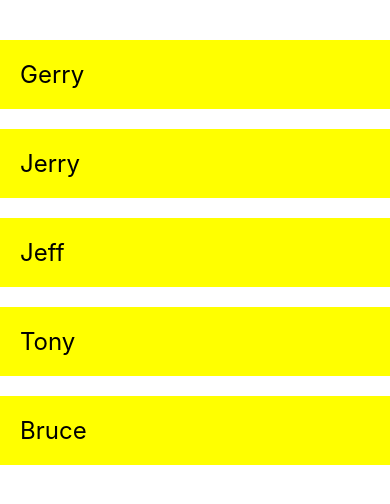
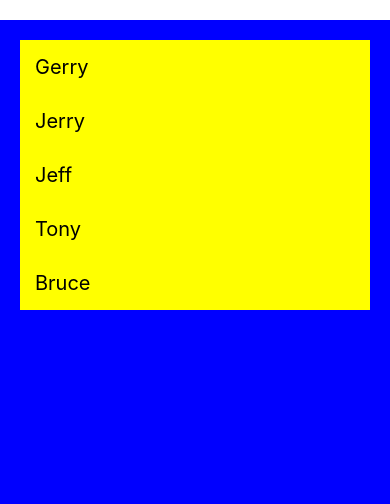
Before and after one commit to ggfan/react-native, a React Native app in the folder tutorial01/: screen / in a window 390 px wide. Shown: the top 504 px of the page. Built offline with nearby package versions, Linux system fonts and the light colour scheme.

Commit message:
use StyleSheet

```diff
--- a/tutorial01/App.js
+++ b/tutorial01/App.js
@@ -1,4 +1,7 @@
-//Touchable component
+//StyleSheet:
+//  1. inline style(s)
+//  2. create a StyleSheet in the same file
+//  3. create a StyleSheet in different file, import it
 import React, {useState} from 'react'
 import { StatusBar } from 'expo-status-bar';
 import { StyleSheet,View, Button, Text, FlatList, TouchableOpacity} from 'react-native';
@@ -19,13 +22,13 @@ export default function App() {
     <View style={styles.container}>
         <FlatList
             data = {people}
-            renderItem = {({item})=> {
-              return (<View>
+            renderItem = {({item})=> (
+              <View>
                 <TouchableOpacity onPress={()=>pressHandler(item.name)}>
                   <Text style={styles.item}>{item.name}</Text>
                 </TouchableOpacity>
-                </View>);
-            }}
+              </View>
+            )}
         />
     </View>
   );
@@ -34,15 +37,15 @@ export default function App() {
 const styles = StyleSheet.create({
   container: {
     flex: 1,
-    backgroundColor: 'white',
+    backgroundColor: 'blue',
     marginTop:20,
+    padding:20,
 //    alignItems: 'center',
 //    justifyContent: 'center',
   },
   item: {
-    fontSize: 24,
-    backgroundColor: "yellow",
-    marginTop: 20,
-    padding:20,
-  },
+    fontSize: 20,
+    padding: 15,
+    backgroundColor: 'yellow',
+  }
 });
```
